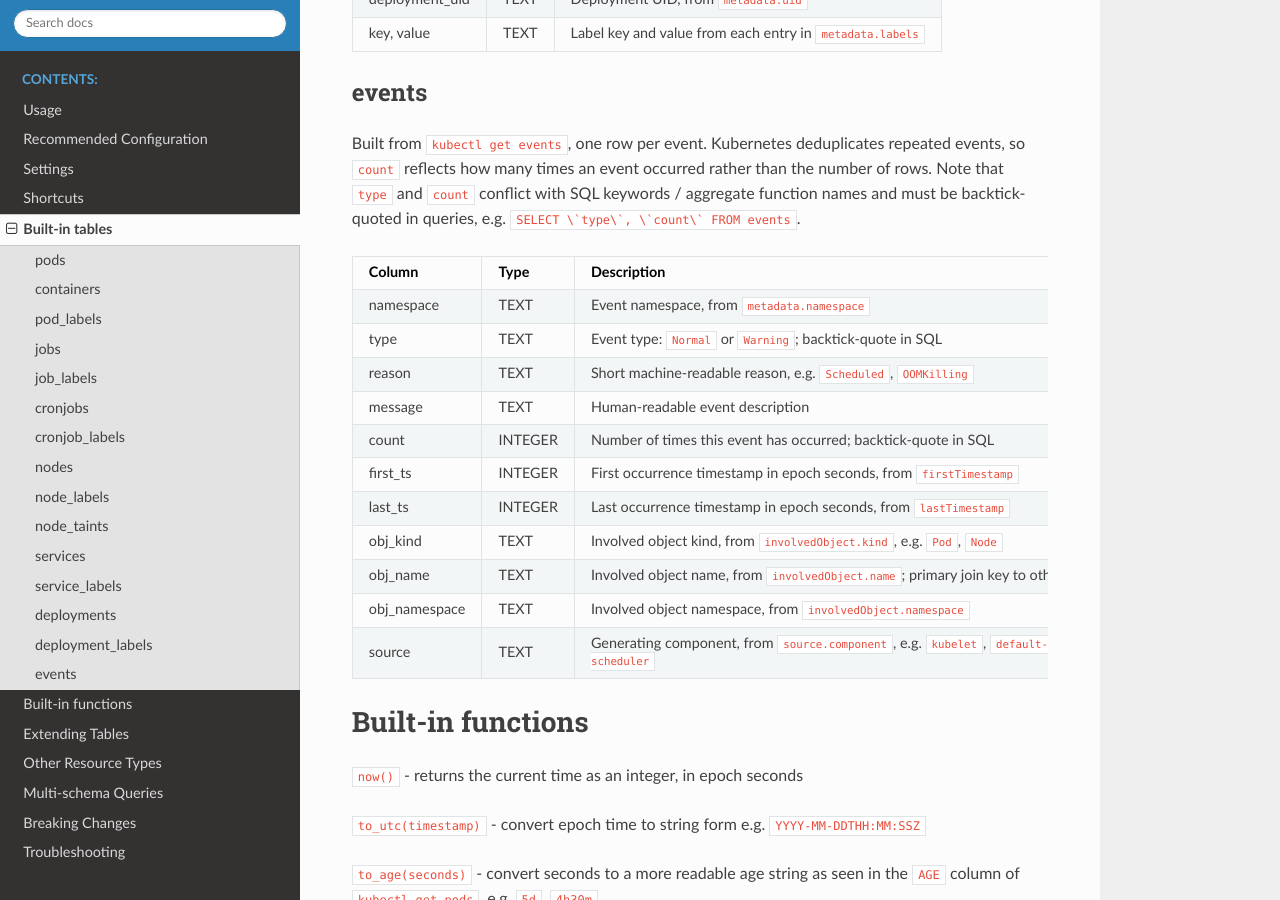
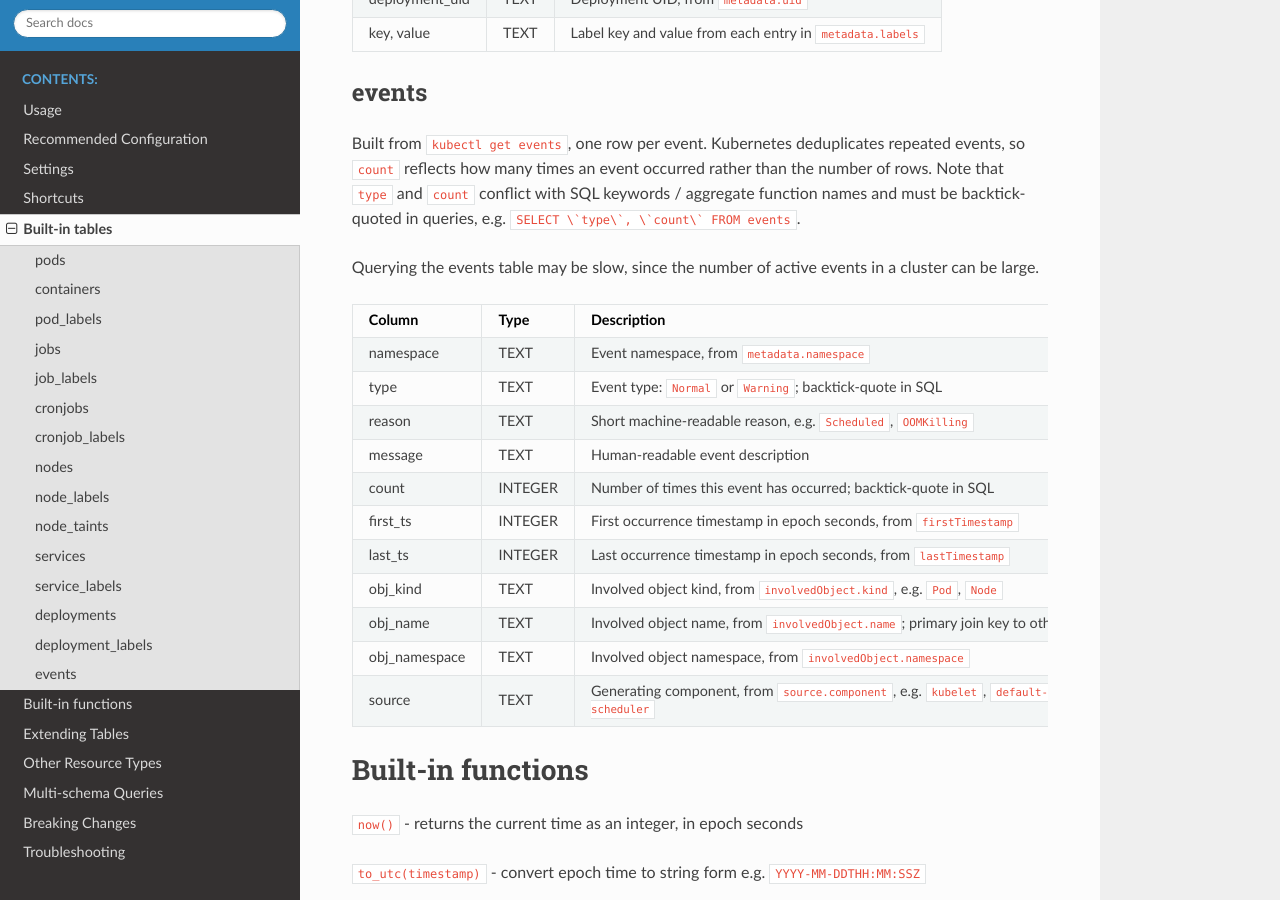
Before and after one commit to jonross/kugl, a Sphinx documentation site: the page built from docs/builtins.rst, in a window 1280 px wide and 900 px high, scrolled down 5253 px. Built offline with Sphinx 7.4.7 and the Read the Docs theme 3.1.0, drawn with Linux system fonts in a browser that asks for light colours.

Commit message:
Doc tweak

```diff
--- a/docs/builtins.rst
+++ b/docs/builtins.rst
@@ -352,6 +352,9 @@ than the number of rows. Note that ``type`` and ``count`` conflict with SQL
 keywords / aggregate function names and must be backtick-quoted in queries,
 e.g. ``SELECT \`type\`, \`count\` FROM events``.
 
+Querying the events table may be slow, since the number of active events
+in a cluster can be large.
+
 +---------------+---------+------------------------------------------------------------+
 | Column        | Type    | Description                                                |
 +===============+=========+============================================================+
```
